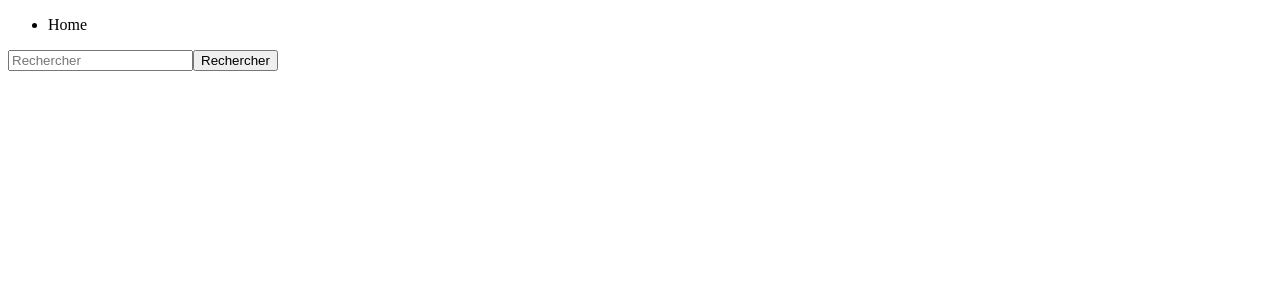
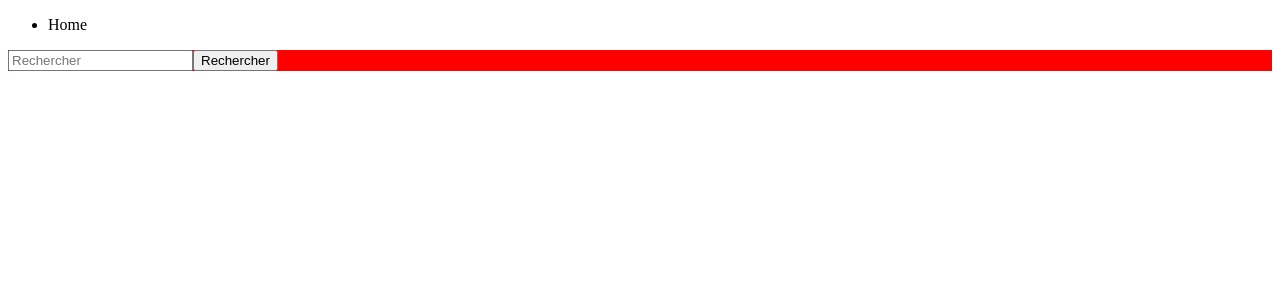
Before and after one commit to Dyl-DJM/angular-exploration, an Angular app: page / in a window 1280 px wide. Shown: the top 300 px of the page. Built offline with nearby package versions, Linux system fonts and the light colour scheme.

Commit message:
Practiced the ngClass directive

```diff
--- a/src/app/features/navbar/navbar.component.css
+++ b/src/app/features/navbar/navbar.component.css
@@ -0,0 +1,7 @@
+.redBackground {
+    background-color: red;
+}
+
+.greenBackground {
+    background-color: green;
+}
--- a/src/app/features/navbar/navbar.component.html
+++ b/src/app/features/navbar/navbar.component.html
@@ -7,7 +7,12 @@
             </li>
         </ul>
         <div>
-            <div>
+            <!--ngClass est utilisé pour ajouter ou retirer des classes conditionnellement, ici si searchInput est
+                                                 est une chaîne vide, alors la div sera affichée avec un fond en rouge et vert sinon-->
+            <div [ngClass]="{
+                            'redBackground' : searchInput==='',
+                            'greenBackground' : searchInput!==''
+                        }">
                 <input placeholder="Rechercher" [(ngModel)]="searchInput">
                 <!--Liaison bidirectionnelle, la propriétédans la classe du composant est modifiable dans les deux sens-->
                 <button (click)="search()">Rechercher</button> <!--(click) est un binding d'évènement-->
--- a/src/app/features/navbar/navbar.component.ts
+++ b/src/app/features/navbar/navbar.component.ts
@@ -1,9 +1,10 @@
 import { Component } from '@angular/core';
 import { FormsModule } from '@angular/forms';
+import { NgClass } from '@angular/common';
 
 @Component({
   selector: 'app-navbar',
-  imports: [FormsModule],
+  imports: [FormsModule, NgClass],
   templateUrl: './navbar.component.html',
   styleUrl: './navbar.component.css'
 })
```
